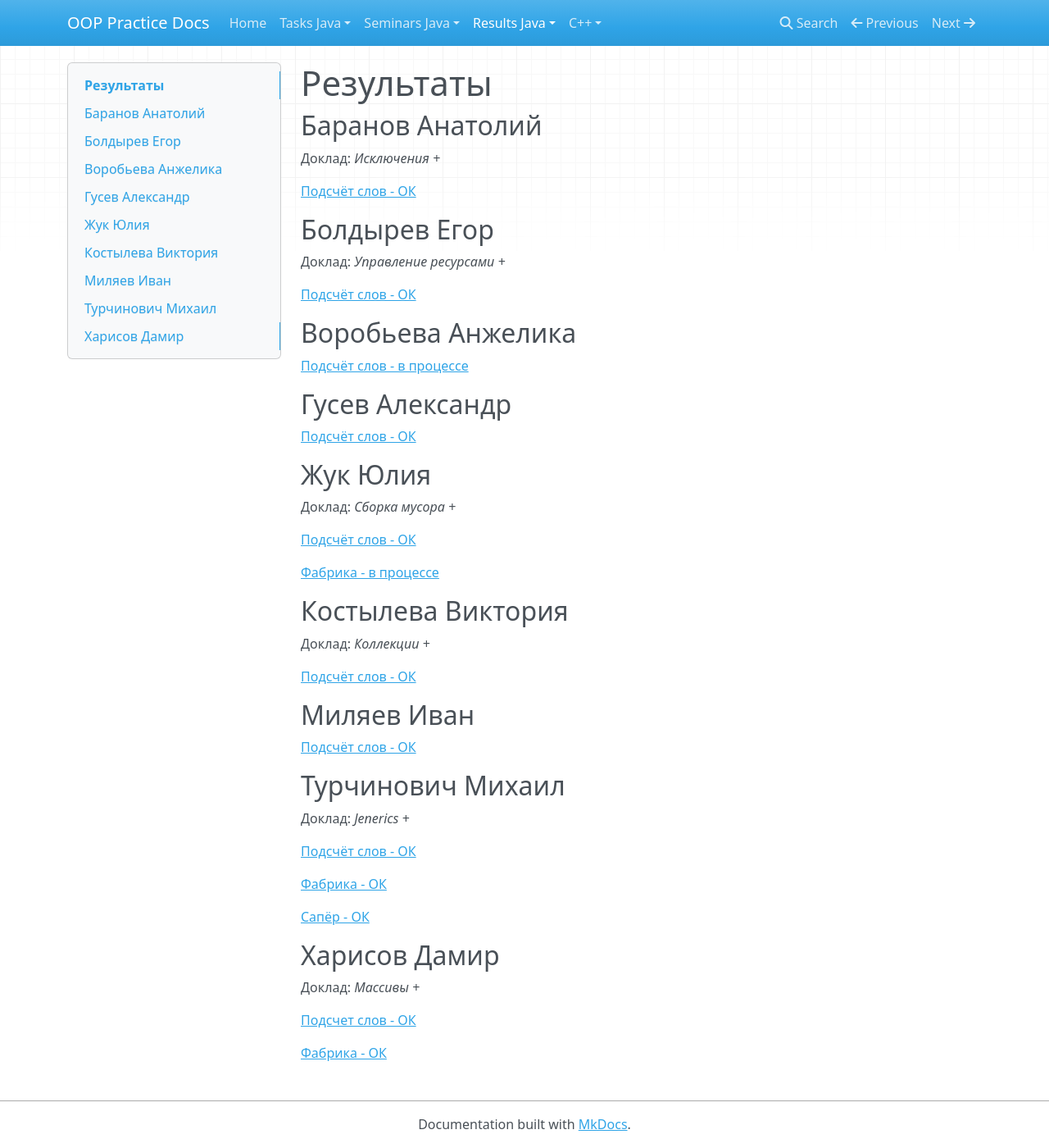
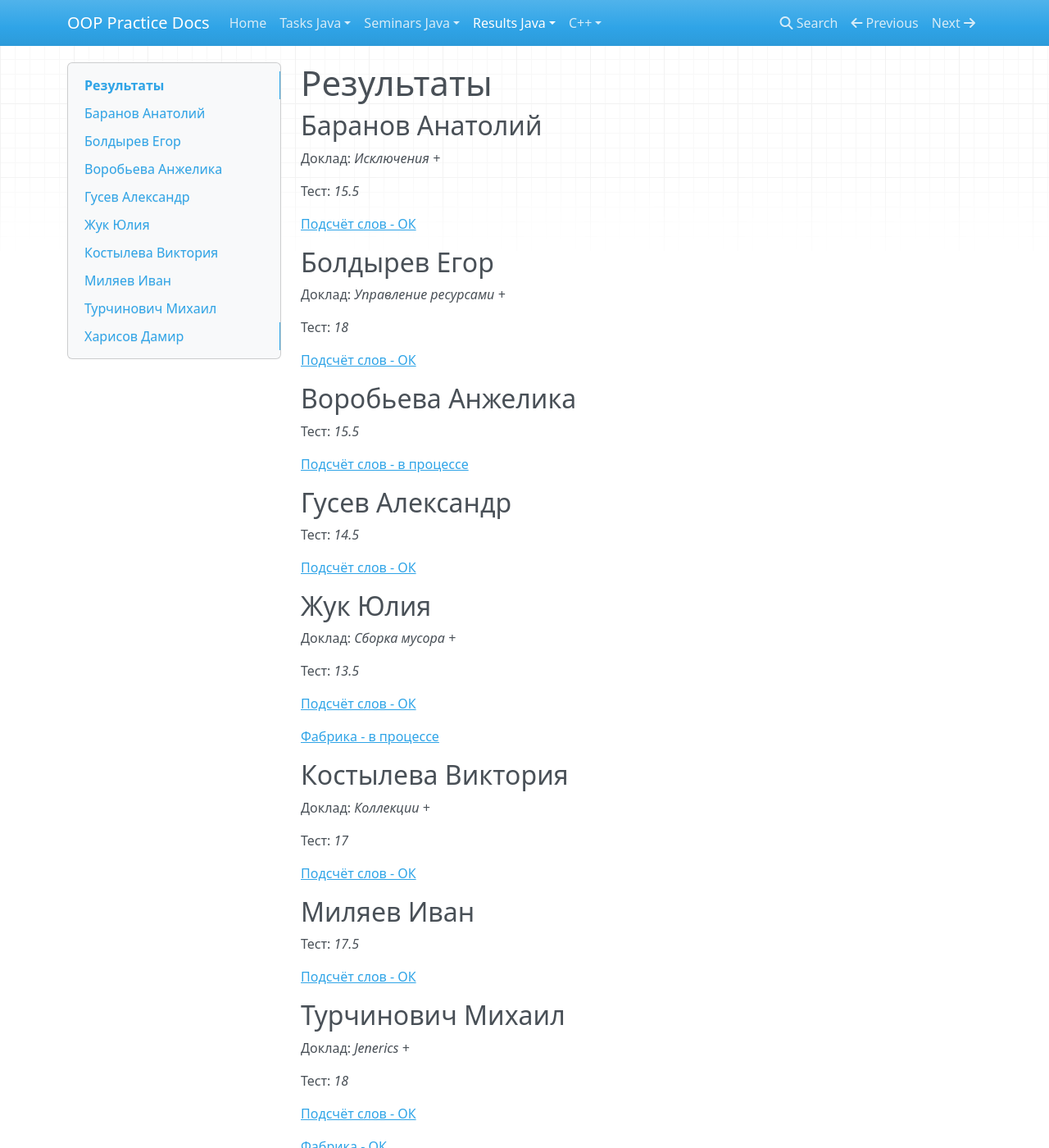
Before and after one commit to avoronkov/oop, an MkDocs documentation site: the page built from docs/2017.java/results.md, in a window 1280 px wide and 1400 px high. Shown: the whole window at 82% size. Built offline with MkDocs 1.6.1, drawn with Linux system fonts in a browser that asks for light colours; nearby versions of some CDN libraries; old or Windows-style settings are respelled for this version of MkDocs.

Commit message:
test results added

```diff
--- a/docs/2017.java/results.md
+++ b/docs/2017.java/results.md
@@ -3,6 +3,8 @@
 ## Баранов Анатолий
 
 Доклад: *Исключения +*
+
+Тест: *15.5*
 
 [Подсчёт слов - ОК](/2017.java/results/baranov/)
 
@@ -10,19 +12,27 @@
 
 Доклад: *Управление ресурсами +*
 
+Тест: *18*
+
 [Подсчёт слов - ОК](/2017.java/results/boldyrev/)
 
 ## Воробьева Анжелика
 
+Тест: *15.5*
+
 [Подсчёт слов - в процессе](/2017.java/results/vorobyeva/)
 
 ## Гусев Александр
+
+Тест: *14.5*
 
 [Подсчёт слов - ОК](/2017.java/results/gusev/)
 
 ## Жук Юлия
 
 Доклад: *Сборка мусора +*
+
+Тест: *13.5*
 
 [Подсчёт слов - ОК](/2017.java/results/zhuk/)
 
@@ -32,15 +42,21 @@
 
 Доклад: *Коллекции +*
 
+Тест: *17*
+
 [Подсчёт слов - ОК](/2017.java/results/kostyleva/)
 
 ## Миляев Иван
+
+Тест: *17.5*
 
 [Подсчёт слов - ОК](/2017.java/results/milyaev/)
 
 ## Турчинович Михаил
 
 Доклад: *Jenerics +*
+
+Тест: *18*
 
 [Подсчёт слов - ОК](/2017.java/results/turchinovich/)
 
@@ -52,6 +68,8 @@
 
 Доклад: *Массивы +*
 
+Тест: *14.5*
+
 [Подсчет слов - ОК](/2017.java/results/kharisov/)
 
 [Фабрика - ОК](/2017.java/results/kharisov/#2)
```
Also changed, not shown: docs/index.md (+1 -1 lines).
